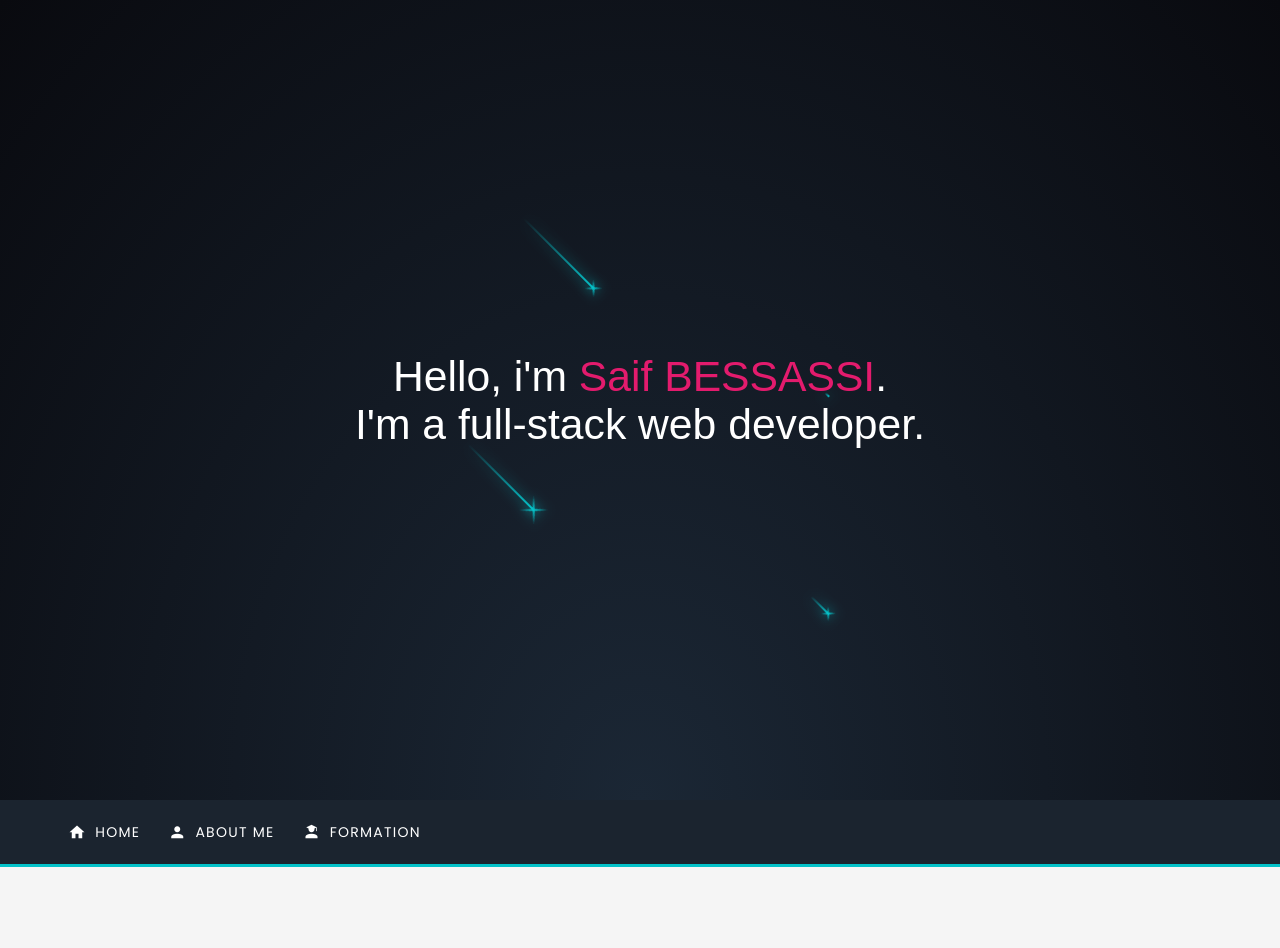
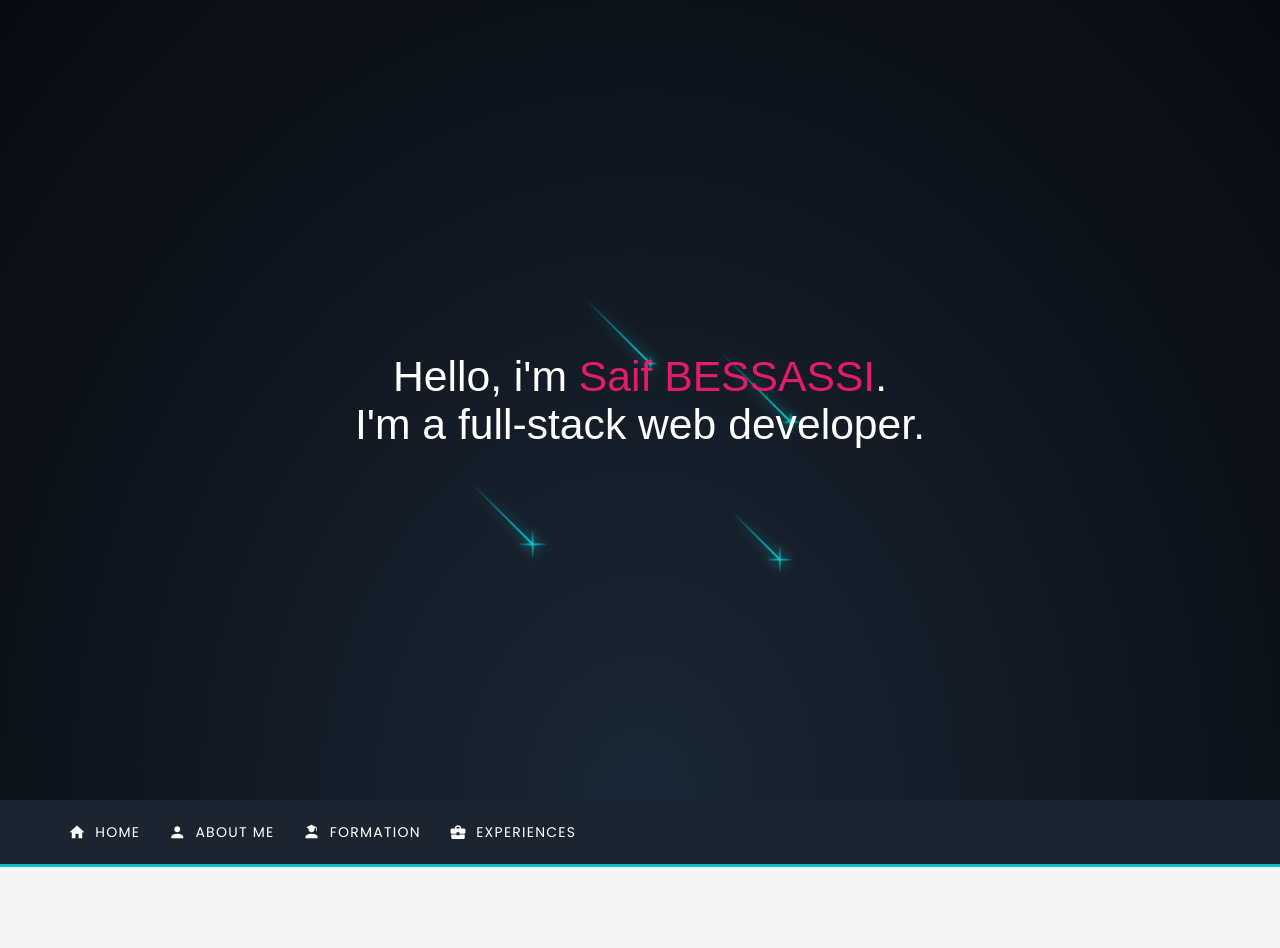
Before and after one commit to saifbessassi/my-portfolio, a Vue app: page / in a window 1280 px wide. Shown: the top 948 px of the page. Built offline with nearby package versions, Linux system fonts and the light colour scheme.

Commit message:
create experience section

```diff
--- a/src/App.vue
+++ b/src/App.vue
@@ -3,6 +3,7 @@ import AboutSection from './components/About/AboutSection.vue';
 import FormationSection from './components/Formation/FormationSection.vue';
 import AppHeader from './components/Header/AppHeader.vue';
 import Home from './components/Home.vue'
+import ExperienceSection from './components/Timeline/ExperienceSection.vue';
 </script>
 
 <template>
@@ -10,6 +11,7 @@ import Home from './components/Home.vue'
   <AppHeader />
   <AboutSection />
   <FormationSection />
+  <ExperienceSection />
 </template>
 
 <style scoped></style>
--- a/src/components/Formation/FormationComponent.vue
+++ b/src/components/Formation/FormationComponent.vue
@@ -11,7 +11,7 @@
         <template v-slot:opposite>
             <div class="text-right">
                 <div class="text-subtitle-2 font-weight-bold">{{ formation.date }}</div>
-                <div class="text-caption font-weight-medium text-capitalize text-info-lighten-4">{{ formation.degree }}</div>
+                <div class="text-caption font-weight-medium text-capitalize text-info-lighten-1">{{ formation.degree }}</div>
                 <v-avatar :image="'src/assets/images/'+formation.logo" size="x-large" class="rounded-lg"></v-avatar>
             </div>
         </template>
--- a/src/components/Header/AppHeader.vue
+++ b/src/components/Header/AppHeader.vue
@@ -21,6 +21,11 @@ const nav = [
     id: 'formation',
     text: 'formation',
     icon: 'mdi-account-school'
+  },
+  {
+    id: 'experiences',
+    text: 'experiences',
+    icon: 'mdi-briefcase-variant'
   }
 ]
 function scrollTo(id) {
@@ -33,6 +38,6 @@ function scrollTo(id) {
 header {
   border-bottom: 3px solid rgb(var(--v-theme-secondary)) !important;
   top: 0;
-  z-index: 1;
+  z-index: 9999;
 }
 </style>
--- /dev/null
+++ b/src/components/Timeline/ExperienceComponent.vue
@@ -0,0 +1,112 @@
+<template>
+  <v-timeline side="end">
+    <v-timeline-item v-for="(exp, i) in experiences" :key="i" dot-color="secondary" :icon="exp.icon" fill-dot
+      class="text-left">
+      <template #icon>
+        <v-icon class="text-white">{{ exp.icon }}</v-icon>
+      </template>
+      <template #opposite>
+        <div class="text-center">
+          <div class="text-subtitle-2 font-weight-bold">{{ exp.date }}</div>
+          <div class="text-caption font-weight-medium text-capitalize text-info-lighten-1">{{ exp.company }}</div>
+          <v-avatar size="x-large" class="rounded-lg">
+            <v-img :src="'src/assets/images/' + exp.logo" />
+          </v-avatar>
+        </div>
+      </template>
+      <div>
+        <div class="text-h6 font-weight-bold mb-3 text-secondary">
+          {{ exp.post }}
+        </div>
+        <div class="font-weight-bold text-info-darken-3 mb-3">Missions:</div>
+        <ul class="text-info ml-10 mb-5">
+          <li v-for="mission in exp.missions">{{ mission }}</li>
+        </ul>
+        <div class="font-weight-bold text-info-darken-3 mb-3">Technologie/Environnement:</div>
+        <v-chip label size="small" variant="outlined" color="primary" class="mr-2 mb-2"
+          v-for="tech in exp.technologies">{{ tech }}</v-chip>
+      </div>
+    </v-timeline-item>
+  </v-timeline>
+</template>
+
+<script setup>
+const experiences = [
+  {
+    date: '2019 - 2022',
+    company: 'Spark-it Tunisie',
+    logo: 'sparkit.png',
+    post: 'Développeur web Full Stack PHP & Javascript',
+    missions: [
+      'Collaboration pour créer des interfaces utilisateur attractives et conviviales.',
+      'Intégration des maquettes',
+      'Conception et développement Front-End et Back-End pour des applications Web.',
+      "Développement de fonctionnalités essentielles et de modules personnalisés.",
+      'Intégration de services tiers.',
+      "Implémentation des tests unitaires.",
+      'Maintenance évolutive et corrective.',
+      "Participation active à des réunions d'équipe et à la planification de projets.",
+      'Veille technologique constante.'
+    ],
+    technologies: [
+      'PHP',
+      'API Platform',
+      'Symfony',
+      'Laravel',
+      'REST',
+      'SOAP',
+      'MySQL',
+      'Angular',
+      'Vue.js',
+      'Nuxt.js',
+      'HTML/CSS',
+      'SASS',
+      'JavaScript',
+      'Typescript',
+      'Bootstrap',
+      'Bootstrap-vue',
+      'GIT',
+      'PHPUnit',
+      'Karma',
+      'Jasmine',
+      'Jest',
+      'Vue Test Utils',
+      'Azure DevOps'
+    ],
+    icon: 'mdi-briefcase'
+  },
+  {
+    date: '2022 - présent',
+    company: 'Spark-it France',
+    logo: 'sparkit.png',
+    post: 'Développeur web Full Stack Laravel & Vue.js',
+    missions: [
+      'Collaboration pour créer des interfaces utilisateur attractives et conviviales.',
+      'Intégration des maquettes',
+      'Conception et développement Front-End et Back-End pour des applications Web.',
+      "Développement de fonctionnalités essentielles et de modules personnalisés.",
+      "Implémentation des tests unitaires.",
+      'Maintenance évolutive et corrective.',
+      'Résolution rapide des problèmes et des bugs pour maintenir une expérience utilisateur sans faille.',
+      "Participation active à des réunions d'équipe et à la planification de projets.",
+      'Veille technologique constante.'
+    ],
+    technologies: [
+      'PHP',
+      'Laravel',
+      'REST',
+      'MySQL',
+      'Vue.js',
+      'HTML/CSS',
+      'SASS',
+      'JavaScript',
+      'Typescript',
+      'Vuetify',
+      'GIT',
+      'PHPUnit',
+      'JIRA'
+    ],
+    icon: 'mdi-briefcase'
+  }
+]
+</script>
--- /dev/null
+++ b/src/components/Timeline/ExperienceSection.vue
@@ -0,0 +1,12 @@
+<template>
+    <Section id="experiences" title="experiences" class="bg-surface py-15">
+        <v-container>
+            <TimelineComponent />
+        </v-container>
+    </Section>
+</template>
+
+<script setup>
+import Section from '../Section.vue';
+import TimelineComponent from './ExperienceComponent.vue';
+</script>
--- a/src/plugins/vuetify.js
+++ b/src/plugins/vuetify.js
@@ -25,7 +25,7 @@ export default createVuetify({
           surface: '#f5f5f5',
           primary: '#e31b6d',
           secondary: '#04c2c9',
-          info: '#444649'
+          info: '#616161'
         }
       }
     },
```
Also changed, not shown: src/assets/images/sparkit.png (added).
